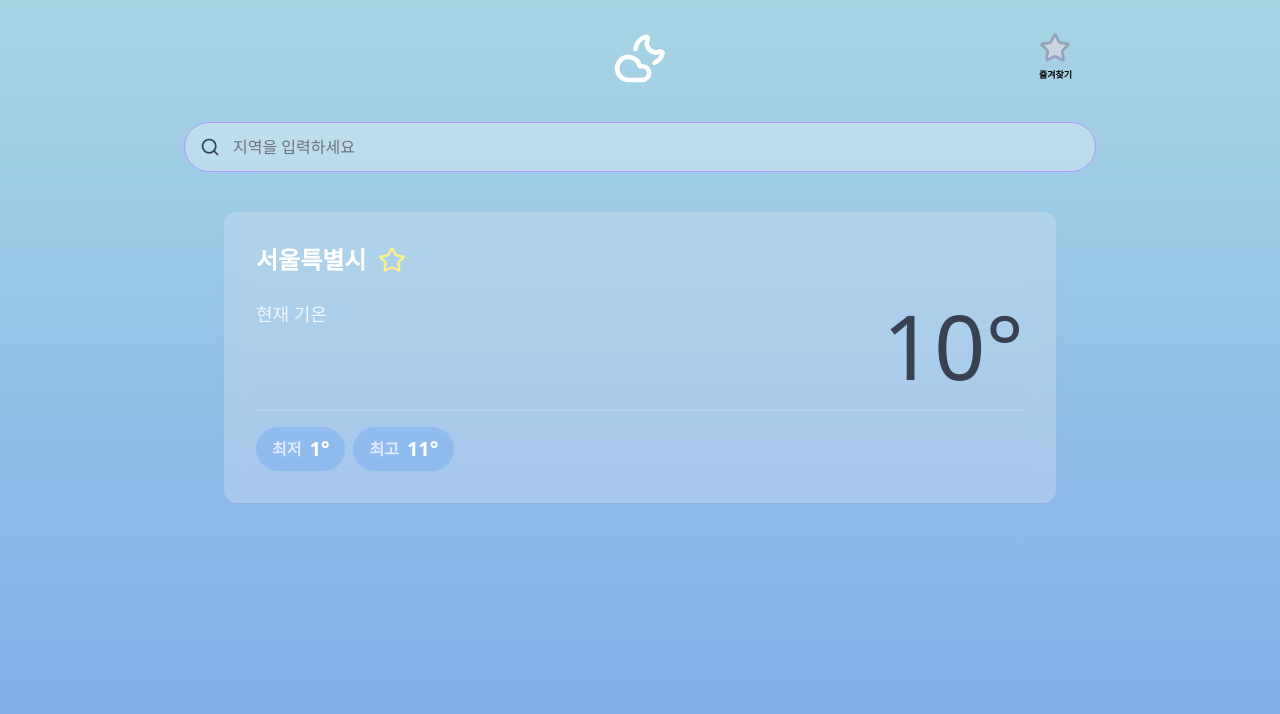
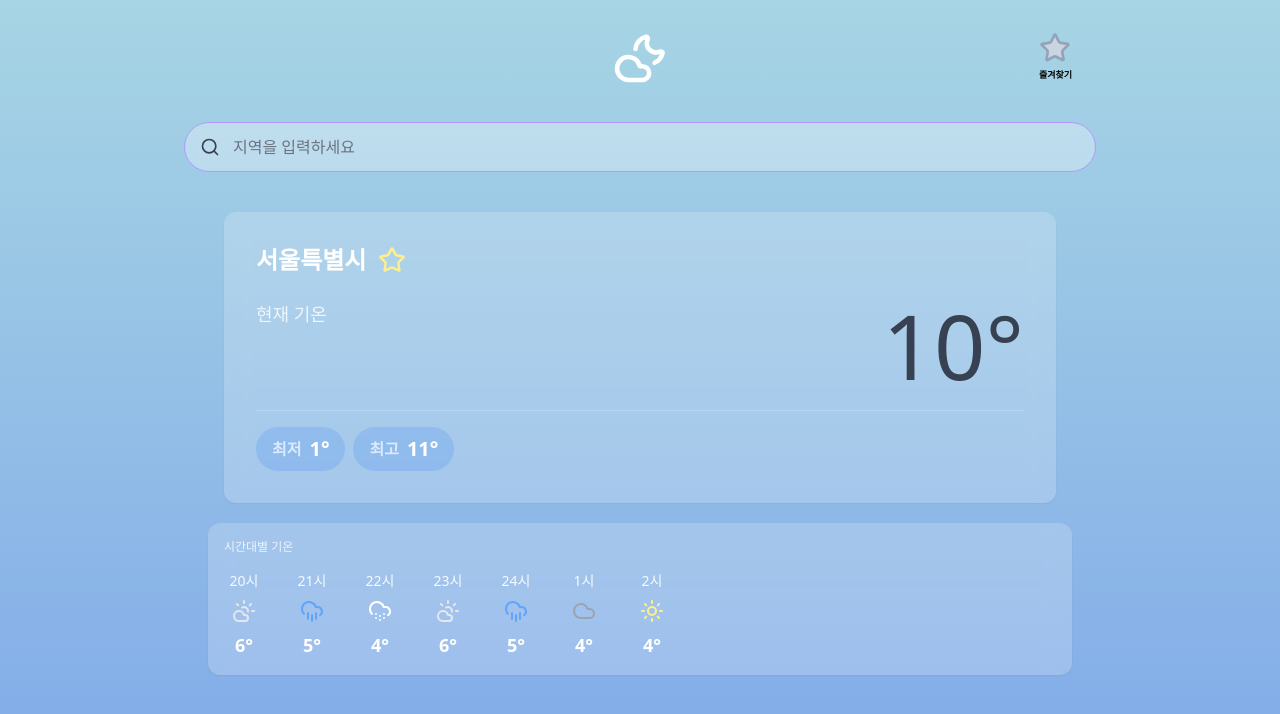
Before and after one commit to ji006/weather-app, a React (Vite) app: page / in a window 1280 px wide. Shown: the top 714 px of the page. Built offline with nearby package versions, Linux system fonts and the light colour scheme.

Commit message:
add 시간대별 기온 컴포넌트

```diff
--- a/package.json
+++ b/package.json
@@ -11,10 +11,12 @@
   },
   "dependencies": {
     "@tanstack/react-query": "^5.90.21",
+    "axios": "^1.13.5",
     "lucide-react": "^0.563.0",
     "react": "^19.2.0",
     "react-dom": "^19.2.0",
-    "react-router-dom": "^7.13.0"
+    "react-router-dom": "^7.13.0",
+    "tailwind-scrollbar-hide": "^4.0.0"
   },
   "devDependencies": {
     "@eslint/js": "^9.39.1",
--- a/src/entities/weather/ui/HourlyWeather.tsx
+++ b/src/entities/weather/ui/HourlyWeather.tsx
@@ -0,0 +1,37 @@
+import { Sun, Cloud, CloudRain, CloudSnow, CloudSun, BadgeQuestionMarkIcon } from "lucide-react";
+import { formatHourlyData } from "../../../shared/lib/weatherUtils";
+
+const iconMap: { [key: string]: React.ReactNode } = {
+  Clear: <Sun className="h-6 w-6 text-yellow-200" />,
+  PartlyCloudy: <CloudSun className="h-6 w-6 text-gray-200" />,
+  Cloudy: <Cloud className="h-6 w-6 text-gray-400" />,
+  Rain: <CloudRain className="h-6 w-6 text-blue-400" />,
+  Snow: <CloudSnow className="h-6 w-6 text-white" />,
+};
+
+export const HourlyWeather = ({ rawData }: { rawData: any[] }) => {
+  const hourlyData = formatHourlyData(rawData);
+
+  // 데이터가 없을 때를 대비
+  if (!hourlyData || hourlyData.length === 0) return null;
+
+  return (
+    <div className="mb-7 mt-5 min-h-[50px] w-full max-w-[912px] rounded-xl bg-white/20 p-4 text-white shadow-sm backdrop-blur-md">
+      <p className="mb-4 text-xs font-medium opacity-80">시간대별 기온</p>
+      <div className="scrollbar-hide flex gap-7 overflow-x-auto">
+        {hourlyData.map((item, key) => (
+          <div
+            key={`${item.time}-${key}`}
+            className="flex min-w-[40px] flex-col items-center gap-2"
+          >
+            <span className="text-sm opacity-90">{item.time}</span>
+            {iconMap[item.condition] || (
+              <BadgeQuestionMarkIcon className="h-6 w-6 text-gray-300" />
+            )}
+            <span className="text-lg font-bold">{item.temp}°</span>
+          </div>
+        ))}
+      </div>
+    </div>
+  );
+};
--- /dev/null
+++ b/src/shared/lib/timeUtils.ts
@@ -0,0 +1,43 @@
+export const getBaseTime = () => {
+  const now = new Date();
+
+  // 기상청 발표 시간 (단기예보 기준)
+  const baseTimes = [2, 5, 8, 11, 14, 17, 20, 23];
+
+  let year = now.getFullYear();
+  let month = now.getMonth() + 1;
+  let day = now.getDate();
+  let hour = now.getHours();
+  let minute = now.getMinutes();
+
+  // 20분 전 시간을 기준
+  if (minute < 20) {
+    hour -= 1;
+  }
+
+  // 만약 00시라면 어제 날짜로
+  if (hour < 0) {
+    now.setDate(now.getDate() - 1);
+    year = now.getFullYear();
+    month = now.getMonth() + 1;
+    day = now.getDate();
+    hour = 23;
+  }
+
+  // 현재 시간보다 작거나 같은 가장 최근 발표 시각 찾기
+  const closestBaseTime = baseTimes.filter((t) => t <= hour).pop() || 23; // 새벽 0~2시 사이라면 전날 23시 데이터 사용
+
+  // 오늘 0~2시 사이
+  if (hour < 2 && closestBaseTime === 23) {
+    const yesterday = new Date(now.setDate(now.getDate() - 1));
+    year = yesterday.getFullYear();
+    month = yesterday.getMonth() + 1;
+    day = yesterday.getDate();
+  }
+
+  // 포맷팅 (YYYYMMDD, HH00)
+  const baseDate = `${year}${String(month).padStart(2, "0")}${String(day).padStart(2, "0")}`;
+  const baseTime = `${String(closestBaseTime).padStart(2, "0")}00`;
+
+  return { baseDate, baseTime };
+};
--- /dev/null
+++ b/src/shared/lib/weatherUtils.ts
@@ -0,0 +1,49 @@
+export const formatHourlyData = (rawItems: any[]) => {
+  /**
+   * SKY(하늘상태), PTY(강수형태) 코드를 바탕으로 날씨 상태 문자열 반환
+   */
+  const getWeatherCondition = (sky: number, pty: number) => {
+    if (pty > 0) {
+      if (pty === 1 || pty === 4) return "Rain";
+      if (pty === 2 || pty === 3) return "Snow";
+    }
+    if (sky === 1) return "Clear";
+    if (sky === 3) return "PartlyCloudy";
+    return "Cloudy";
+  };
+
+  const groupedByTime: { [key: string]: any } = {};
+
+  rawItems.forEach((item) => {
+    // 날짜와 시간을 합쳐서 고유 키로 사용 (예: "202602122000")
+    const dateTimeKey = item.fcstDate + item.fcstTime;
+
+    if (!groupedByTime[dateTimeKey]) {
+      groupedByTime[dateTimeKey] = {
+        date: item.fcstDate,
+        time: item.fcstTime,
+      };
+    }
+    groupedByTime[dateTimeKey][item.category] = item.fcstValue;
+  });
+
+  // 정렬할 때 dateTimeKey(날짜+시간)를 기준으로 정렬
+  return Object.values(groupedByTime)
+    .sort((a, b) => {
+      const aKey = a.date + a.time;
+      const bKey = b.date + b.time;
+      return aKey.localeCompare(bKey); // 문자열 비교로 날짜순 정렬
+    })
+    .slice(0, 24)
+    .map((item) => {
+      const temp = Math.round(Number(item.TMP));
+      const sky = Number(item.SKY);
+      const pty = Number(item.PTY);
+
+      return {
+        time: `${parseInt(item.time.substring(0, 2))}시`,
+        temp,
+        condition: getWeatherCondition(sky, pty),
+      };
+    });
+};
--- a/src/widgets/main-weather/ui/MainWeatherSection.tsx
+++ b/src/widgets/main-weather/ui/MainWeatherSection.tsx
@@ -1,9 +1,41 @@
 import { CurrentWeather } from "../../../entities/weather/ui/CurrentWeather";
+import { HourlyWeather } from "../../../entities/weather/ui/HourlyWeather";
 
 export const MainWeather = () => {
+    const mockRawData = [
+        { fcstTime: "2000", category: "TMP", fcstValue: "6", fcstDate: "20260212" },
+        { fcstTime: "2000", category: "SKY", fcstValue: "3", fcstDate: "20260212" },
+        { fcstTime: "2000", category: "PTY", fcstValue: "0", fcstDate: "20260212" },
+
+        { fcstTime: "2100", category: "TMP", fcstValue: "5", fcstDate: "20260212" },
+        { fcstTime: "2100", category: "SKY", fcstValue: "4", fcstDate: "20260212" },
+        { fcstTime: "2100", category: "PTY", fcstValue: "1", fcstDate: "20260212" },
+
+        { fcstTime: "2200", category: "TMP", fcstValue: "4", fcstDate: "20260212" },
+        { fcstTime: "2200", category: "SKY", fcstValue: "4", fcstDate: "20260212" },
+        { fcstTime: "2200", category: "PTY", fcstValue: "3", fcstDate: "20260212" },
+
+        { fcstTime: "2300", category: "TMP", fcstValue: "6", fcstDate: "20260212" },
+        { fcstTime: "2300", category: "SKY", fcstValue: "3", fcstDate: "20260212" },
+        { fcstTime: "2300", category: "PTY", fcstValue: "0", fcstDate: "20260212" },
+
+        { fcstTime: "2400", category: "TMP", fcstValue: "5", fcstDate: "20260212" },
+        { fcstTime: "2400", category: "SKY", fcstValue: "4", fcstDate: "20260212" },
+        { fcstTime: "2400", category: "PTY", fcstValue: "1", fcstDate: "20260212" },
+
+        { fcstTime: "0100", category: "TMP", fcstValue: "4", fcstDate: "20260213" },
+        { fcstTime: "0100", category: "SKY", fcstValue: "2", fcstDate: "20260213" },
+        { fcstTime: "0100", category: "PTY", fcstValue: "0", fcstDate: "20260213" },
+
+        { fcstTime: "0200", category: "TMP", fcstValue: "4", fcstDate: "20260213" },
+        { fcstTime: "0200", category: "SKY", fcstValue: "1", fcstDate: "20260213" },
+        { fcstTime: "0200", category: "PTY", fcstValue: "0", fcstDate: "20260213" },
+      ];
   return (
     <section className="w-full">
       <CurrentWeather />
+
+      <HourlyWeather rawData={mockRawData}/>
     </section>
   );
 };
--- a/tailwind.config.js
+++ b/tailwind.config.js
@@ -1,9 +1,6 @@
 /** @type {import('tailwindcss').Config} */
 export default {
-  content: [
-    "./index.html",
-    "./src/**/*.{js,ts,jsx,tsx}",
-  ],
+  content: ["./index.html", "./src/**/*.{js,ts,jsx,tsx}"],
   theme: {
     extend: {
       colors: {
@@ -11,5 +8,5 @@ export default {
       },
     },
   },
-  plugins: [],
+  plugins: [require("tailwind-scrollbar-hide")],
 };
```
Also changed, not shown: 1 other file (tests, documents, lock files or other folders).
